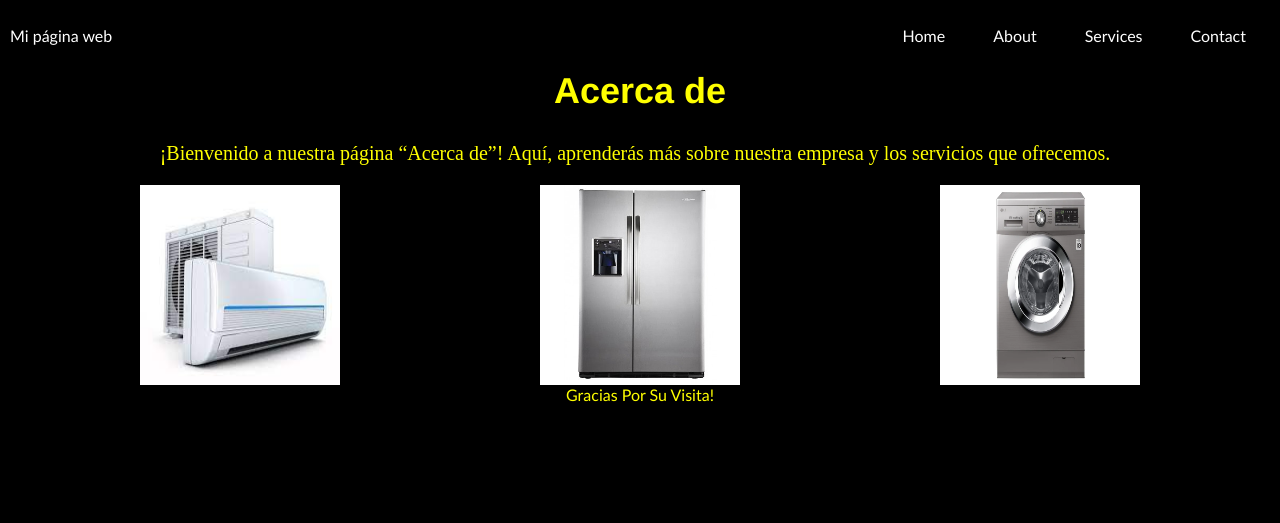
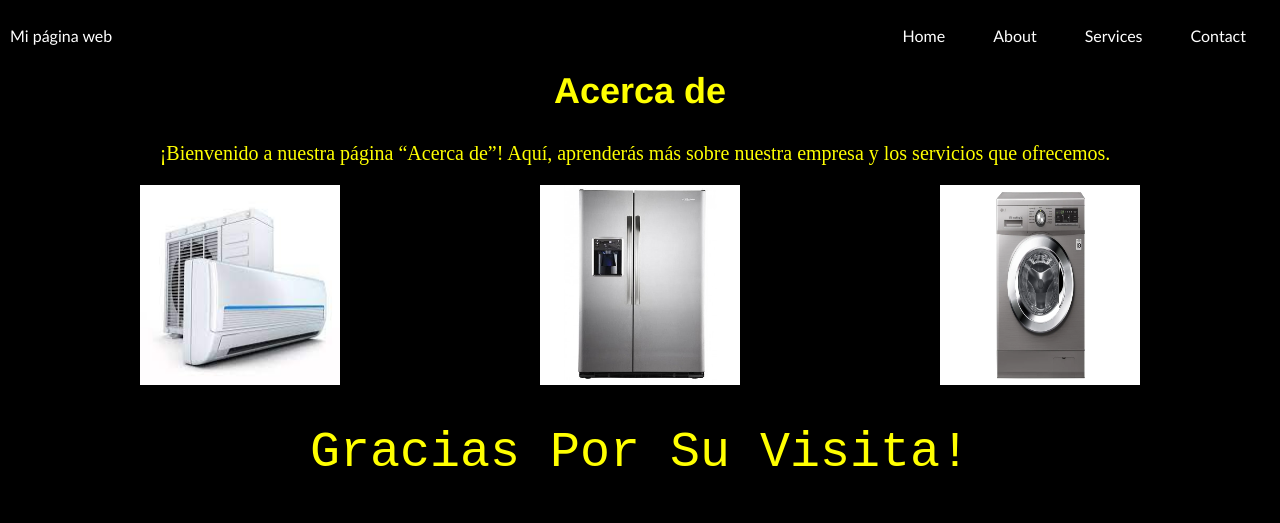
Before and after one commit to nehucroce/mi-primer-website, a plain HTML site: page about.html in a window 1280 px wide. Drawn offline with Linux system fonts and the light colour scheme.

Commit message:
mi primer confirmacion de actualizacion

```diff
--- a/about.html
+++ b/about.html
@@ -30,7 +30,7 @@
                 <img class="imagen2" src="heladera.jpg" alt="arreglo de heladeras">
                 <img class="imagen3" src="lavaropas.jpg" alt="arreglo de lavaropas">
             </div>
-            <div>Gracias Por Su Visita!</div>
+            <div class="texto">Gracias Por Su Visita!</div>
            </section>
         </main>
     </div>
--- a/styles.css
+++ b/styles.css
@@ -220,3 +220,10 @@ height: 200px;
 .push{
   margin: 350px;
 }
+.texto{
+  display: flex;
+  justify-content: center;
+  font-size: 50px;
+  font-family: 'Courier New', Courier, monospace;
+  margin: auto;
+}
```
